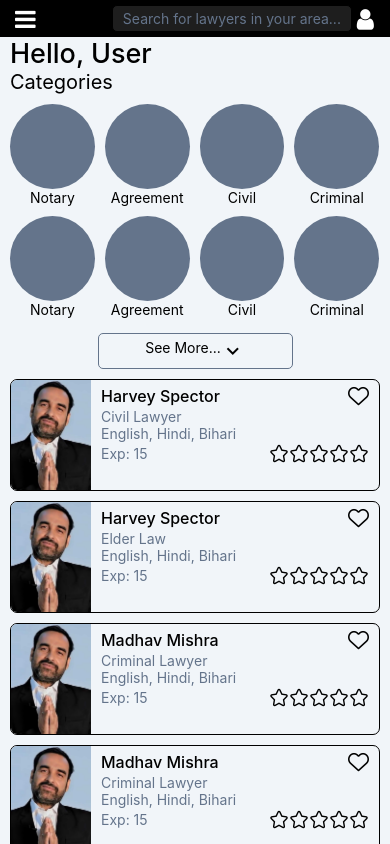
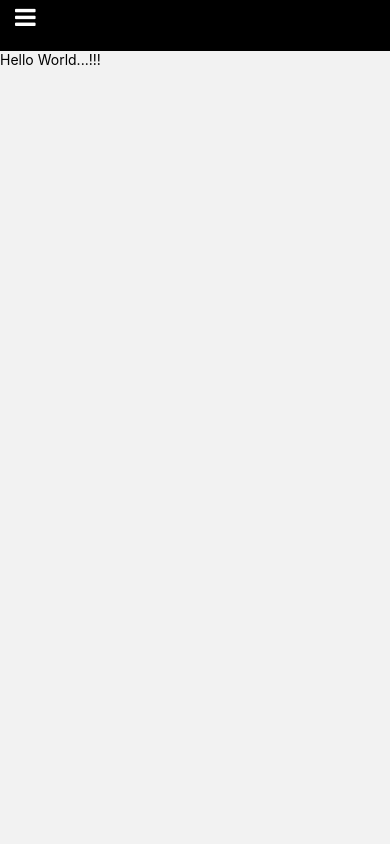
Before and after one commit to Dnyanesh-Bachhav/LawBud-App, a React Native app: screen /About in a window 390 px wide. Built offline with nearby package versions, Linux system fonts and the light colour scheme.

Commit message:
Added aboutscreen...

```diff
--- a/App.js
+++ b/App.js
@@ -6,16 +6,20 @@ import { COLORS } from './components/constants';
 import Categories from './components/HomeScreen/Categories';
 import Header from './components/HomeScreen/Header';
 import Lawyers from './components/HomeScreen/Lawyers';
+import AboutScreen from './screens/AboutScreen';
 import HomeScreen from './screens/HomeScreen';
 const Stack = createNativeStackNavigator();
 export default function App() {
   return (
     <View style={styles.container}>
         <NavigationContainer>
-          <Stack.Navigator>
+          <Stack.Navigator initialRouteName='Home' >
             <Stack.Screen name='Home' component={HomeScreen} options={{
               headerShown: false,
             }} />
+            <Stack.Screen name='About' component={AboutScreen} options={{
+              headerShown: false,
+            }}/>
           </Stack.Navigator>
         </NavigationContainer>
         <StatusBar style="auto" />
--- /dev/null
+++ b/components/AboutScreen/Header.js
@@ -0,0 +1,36 @@
+import { Text, View, StyleSheet, TextInput, TouchableOpacity } from "react-native";
+import { FontAwesome } from '@expo/vector-icons';
+import { COLORS } from "../constants";
+import { useNavigation } from "@react-navigation/native";
+function Header() {
+    const navigation = useNavigation();
+    return (
+        <View style={styles.container}>
+            <TouchableOpacity onPress={()=>{
+                navigation.goBack();
+            }} >
+            <FontAwesome name="bars" size={24} color={COLORS.white} style={{marginLeft: 10}} />
+            <Text>About</Text>
+            </TouchableOpacity>
+        </View>
+    );
+}
+const styles = StyleSheet.create({
+    container: {
+        flexDirection: 'row',
+        padding: 5,
+        paddingRight: 16,
+        backgroundColor: "#000000",
+        alignItems: 'center',
+        justifyContent: 'space-between'
+    },
+    inputStyle: {
+        borderWidth: 1,
+        padding: 4,
+        color: COLORS.white,
+        paddingHorizontal: 10,
+        borderRadius: 5,
+        backgroundColor: COLORS.secondary,
+    }
+})
+export default Header;
--- a/components/HomeScreen/Lawyers.js
+++ b/components/HomeScreen/Lawyers.js
@@ -2,6 +2,7 @@ import { FlatList, Image, StyleSheet, Text, TouchableOpacity, View } from "react
 import { AntDesign } from '@expo/vector-icons';
 import image1 from "../../assets/image.jpg";
 import { COLORS, LAWYERS } from "../constants";
+import { useNavigation } from "@react-navigation/native";
 
 function Lawyers() {
     return (
@@ -11,20 +12,25 @@ function Lawyers() {
                 style={styles.listStyle}
                 renderItem={({ item, index }) => (
                     <Card name={item.name} type={item.type} languages={item.languages} experience={item.experience} key={index} />
-                )}
-                keyExtractor={({ item, index }) => index}
-            />
+                    )}
+                    keyExtractor={({ item, index }) => index}
+                    />
         </View>
     );
 }
 function Card({ name, type, languages, experience }) {
+    const navigation = useNavigation();
     console.log(experience);
     return (
-        <View style={{ flexDirection: 'row', borderWidth: 1, borderRadius: 7, marginBottom: 10, marginRight: 10, overflow: 'hidden' }} >
+        <View style={{ borderWidth: 1, borderRadius: 7, marginBottom: 10, marginRight: 10, overflow: 'hidden' }} >
+            <TouchableOpacity style={{flexDirection: 'row'}} onPress={()=>{
+                navigation.navigate('About');
+            }} >
+
             <Image
                 source={image1}
                 style={styles.imgStyle}
-            />
+                />
             <View style={{ flex: 1, marginLeft: 10 }} >
                 <View style={{ flexDirection: 'row', alignItems: 'center', justifyContent: 'space-between', marginRight: 10,marginTop: 5 }} >
                     <Text style={{ fontSize: 16, fontWeight: '500' }} >{name}</Text>
@@ -36,7 +42,7 @@ function Card({ name, type, languages, experience }) {
                 <Text style={{ color: COLORS.gray }} >{languages.map((item,index) =>
                 {
                     if(index!==languages.length-1){
-                    return item + ", "
+                        return item + ", "
                     }
                     else{
                         return item;
@@ -53,6 +59,7 @@ function Card({ name, type, languages, experience }) {
                     </View>
                 </View>
             </View>
+        </TouchableOpacity>
         </View>
     );
 }
--- a/screens/AboutScreen.js
+++ b/screens/AboutScreen.js
@@ -1,10 +1,12 @@
-import { View } from "react-native";
+import { Text, View } from "react-native";
+import Header from "../components/AboutScreen/Header";
 
 
 function AboutScreen(){
     return(
         <View>
-            <Text></Text>
+            <Header/>
+            <Text>Hello World...!!!</Text>
         </View>
     );
 }
```
